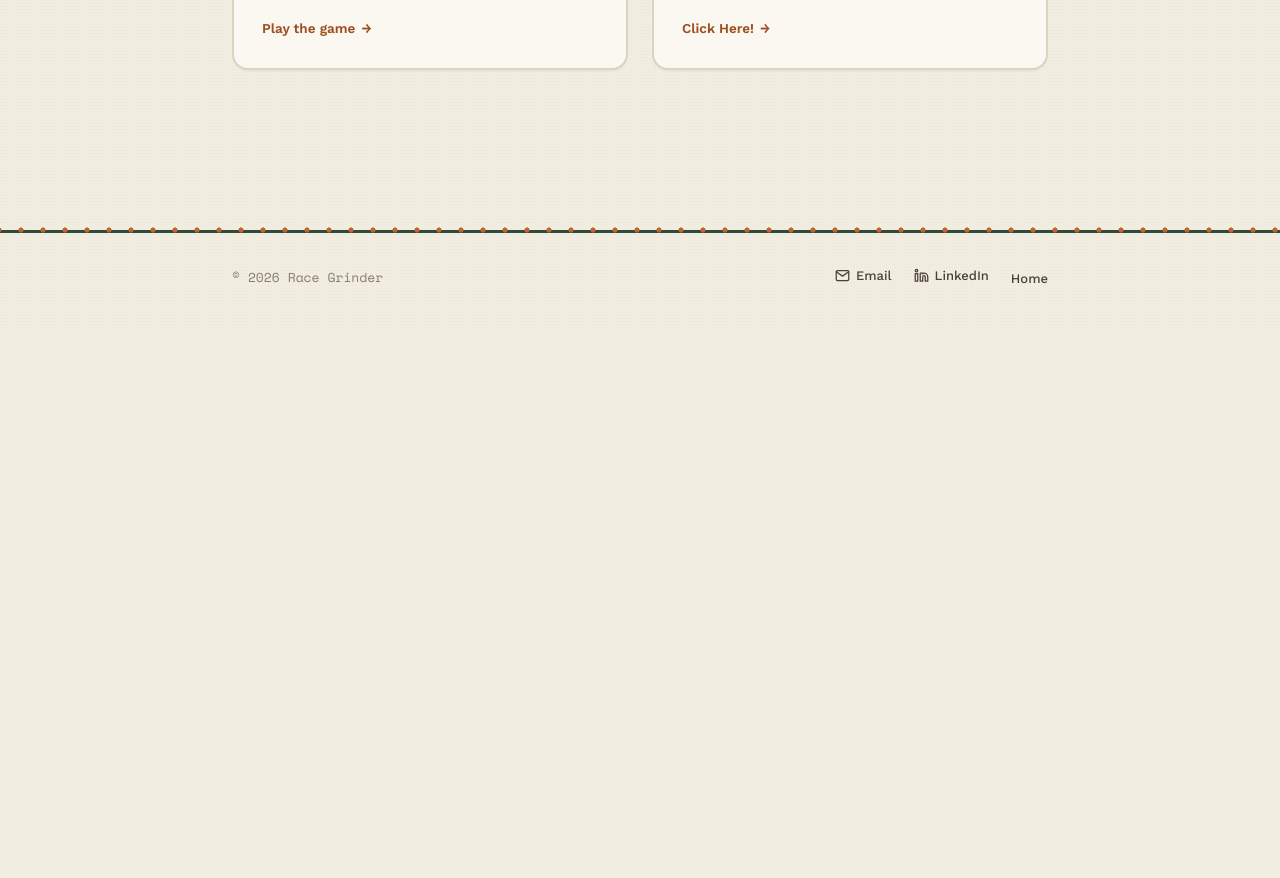
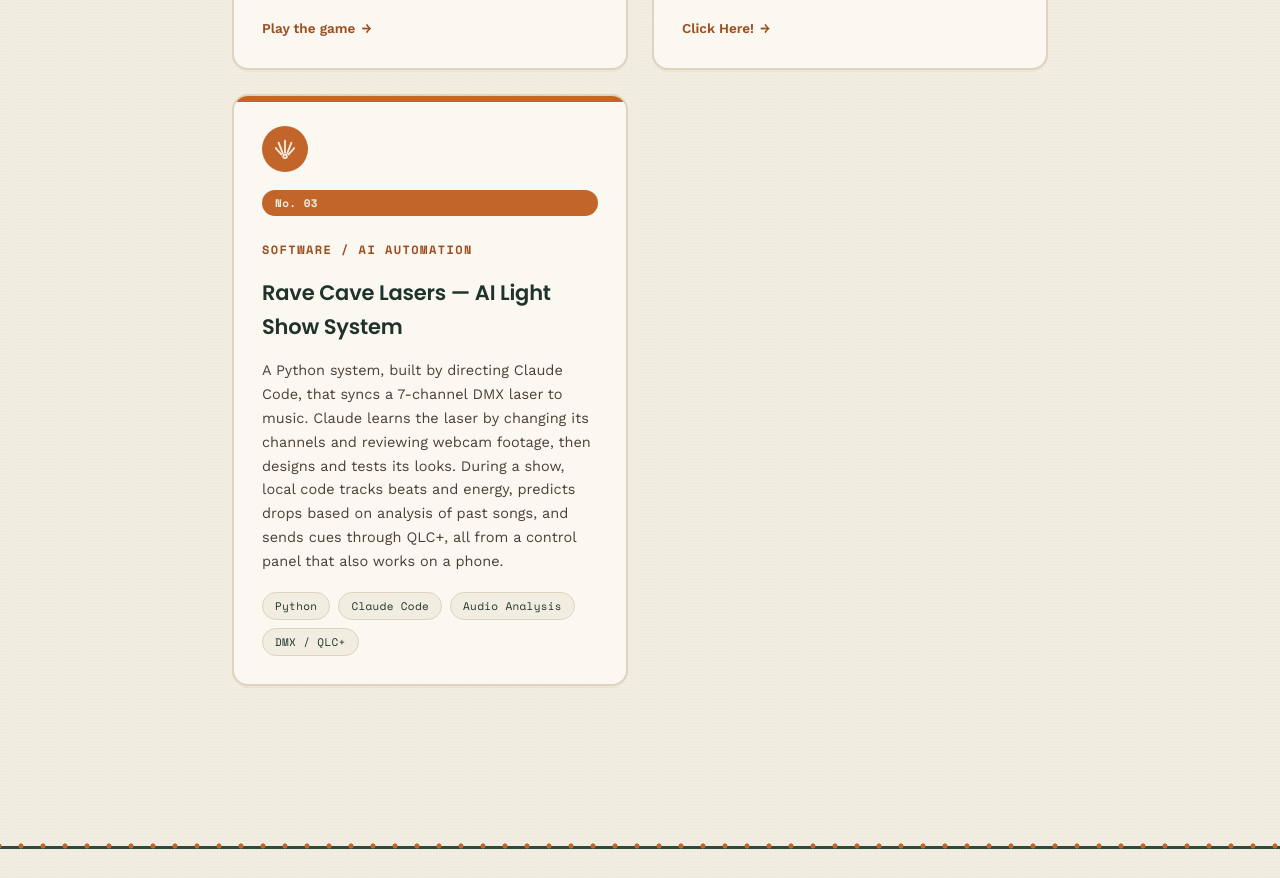
Before and after one commit to RaceGrinder/resume, a plain HTML site: page projects.html in a window 1280 px wide. Shown: the part 991-1869 px from the top of the page. Before the commit the page ends 1330 px from the top, so only its background shows below. Drawn offline with nearby package versions, Linux system fonts and the light colour scheme.

Commit message:
Add Rave Cave Lasers to projects (#1)
Co-authored-by: Claude <noreply@anthropic.com>

```diff
--- a/projects.html
+++ b/projects.html
@@ -79,6 +79,25 @@
         <a href="https://www.youtube.com/@BlooBaroo" class="card-link">Click Here!</a>
       </div>
 
+      <div class="card">
+        <div class="card-icon"><svg viewBox="0 0 24 24" fill="none" stroke-width="2" stroke-linecap="round" stroke-linejoin="round"><circle cx="12" cy="20" r="2"/><path d="M12 16V3M9.5 16.5 5 5M14.5 16.5 19 5M8 18 2 11M16 18l6-7"/></svg></div>
+        <span class="lap-badge">No. 03</span>
+        <span class="eyebrow">Software / AI Automation</span>
+        <h3>Rave Cave Lasers — AI Light Show System</h3>
+        <p>A Python system, built by directing Claude Code, that syncs a 7-channel
+          DMX laser to music. Claude learns the laser by changing its channels and
+          reviewing webcam footage, then designs and tests its looks. During a show,
+          local code tracks beats and energy, predicts drops based on analysis of
+          past songs, and sends cues through QLC+, all from a control panel that
+          also works on a phone.</p>
+        <div class="tag-row">
+          <span class="tag">Python</span>
+          <span class="tag">Claude Code</span>
+          <span class="tag">Audio Analysis</span>
+          <span class="tag">DMX / QLC+</span>
+        </div>
+      </div>
+
     </div>
   </div>
 </section>
```
Also changed, not shown: resume.html (+13 -0 lines).
